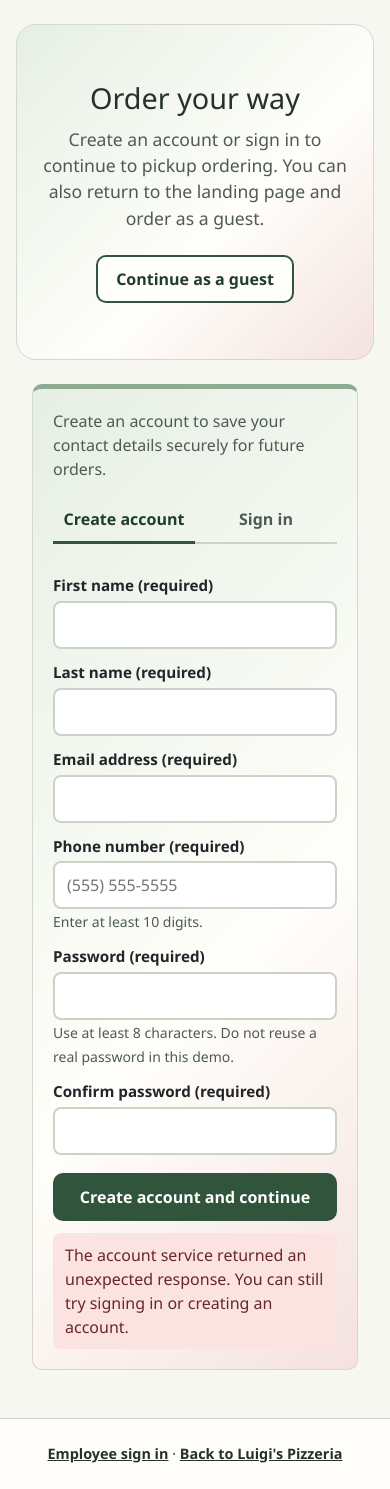
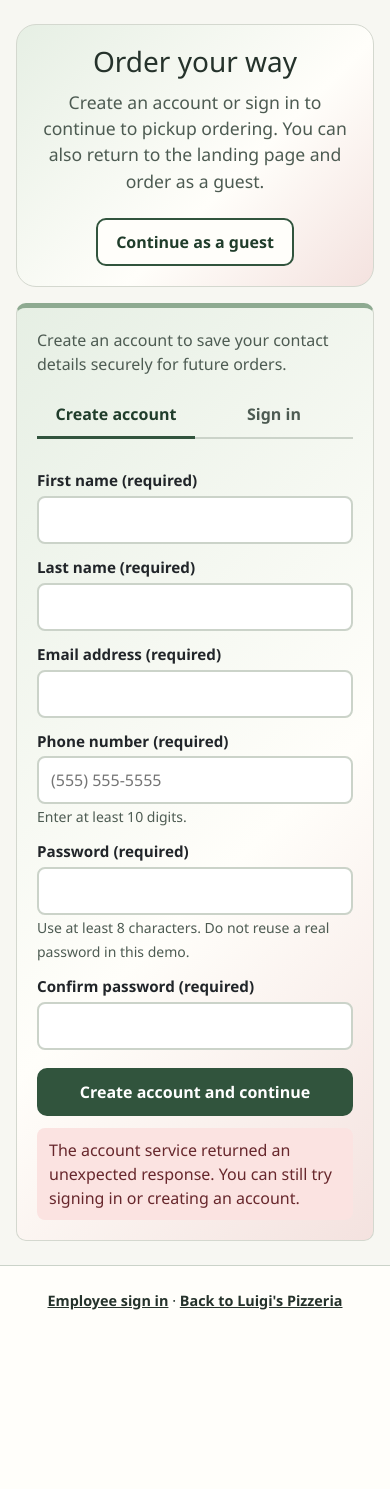
Before and after one commit to PeneguyG/luigi-pizzeria-mini-capstone, a Flask app: template templates/signup.html in a window 390 px wide. Shown: the part 73-1562 px from the top of the page. After the commit the page ends 1383 px from the top, so only its background shows below. Run offline with Flask 3, Linux system fonts and the light colour scheme; the template is opened without the code that fills it, so the values that code supplies are empty.

Commit message:
Add responsive styles for account page layout

```diff
--- a/static/css/signup.css
+++ b/static/css/signup.css
@@ -179,3 +179,34 @@ form .btn { margin-top: 18px; }
   .site-header { padding: 12px 16px; }
   .container { padding: 24px 16px; }
 }
+
+/* Responsive account page: consistent gutters without nested container padding. */
+body {
+  min-height: 100vh;
+  min-height: 100dvh;
+  display: flex;
+  flex-direction: column;
+}
+#main-content {
+  flex: 1;
+  width: 100%;
+  display: grid;
+  grid-template-columns: minmax(0, 1fr) minmax(0, 1fr);
+  gap: clamp(1rem, 3vw, 2rem);
+  align-items: start;
+}
+#main-content > *, .header-actions > * { min-width: 0; }
+#main-content .hero { padding: clamp(1.25rem, 4vw, 3rem); }
+#account { width: 100%; padding: 0; }
+#account .auth-wrap { width: 100%; max-width: 32rem; }
+.site-header { flex-wrap: wrap; gap: .75rem 1rem; }
+.header-actions { flex-wrap: wrap; max-width: 100%; }
+#welcome, .message, #accountGreeting { overflow-wrap: anywhere; }
+form input { min-width: 0; font-size: 1rem; }
+.tab, .btn { white-space: normal; overflow-wrap: anywhere; }
+.site-footer { margin-top: auto; }
+@media (max-width: 767px) {
+  #main-content { grid-template-columns: minmax(0, 1fr); }
+  #account .auth-wrap { max-width: 100%; }
+  .hero h1 { font-size: clamp(1.75rem, 6vw, 2.4rem); }
+}
```
